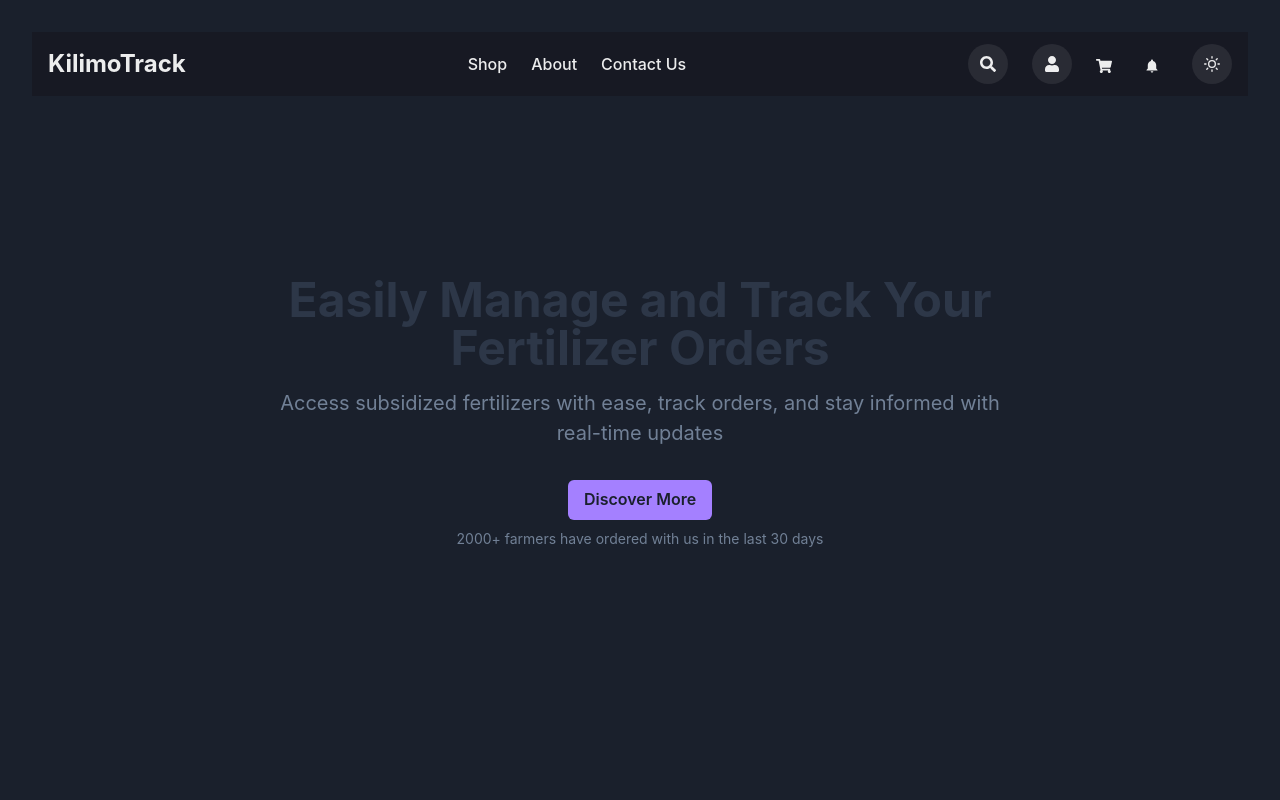
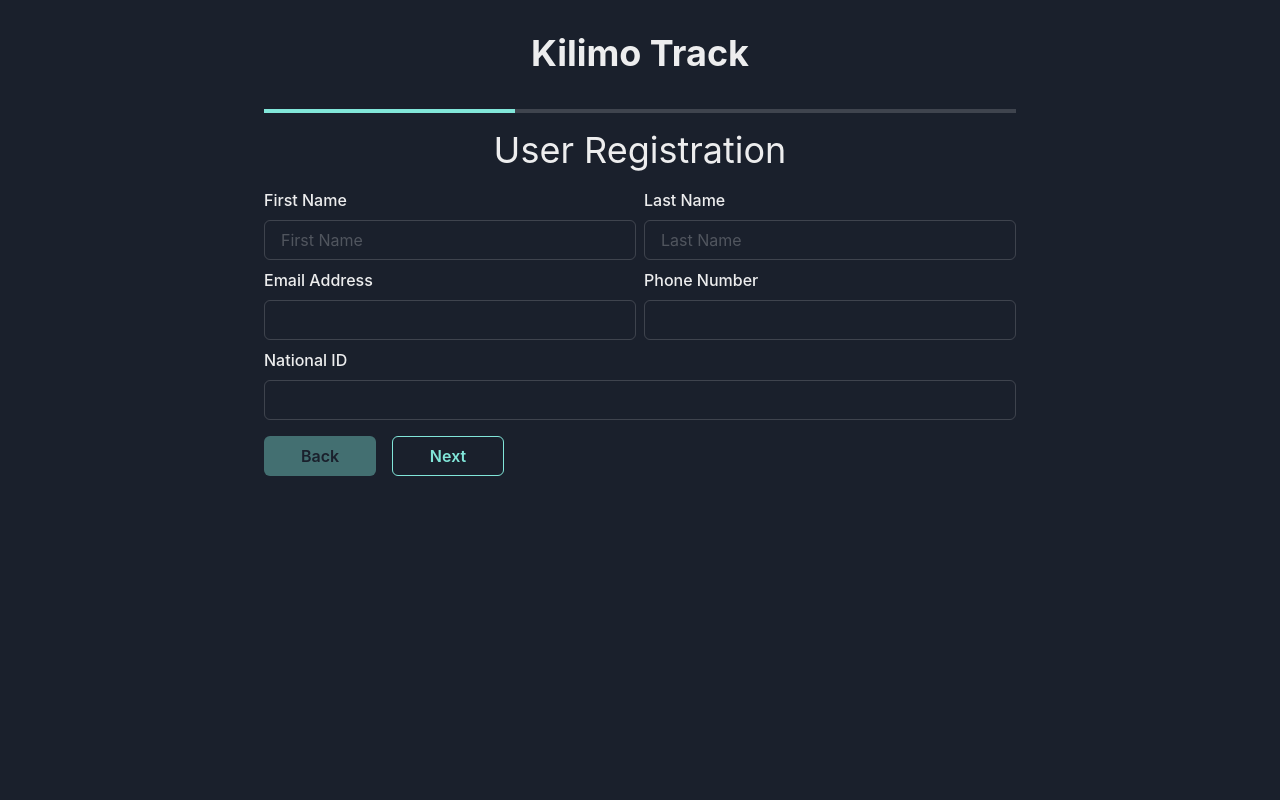
Before and after one commit to see-3pO/KilimoTrack, a React (Vite) app in the folder FrontEnd/KilimoTrack/: page / in a window 1280 px wide. Shown: the top 800 px of the page. Built offline with nearby package versions, Linux system fonts and the light colour scheme.

Commit message:
Created new multistep registration form

```diff
--- a/FrontEnd/KilimoTrack/src/App.tsx
+++ b/FrontEnd/KilimoTrack/src/App.tsx
@@ -5,18 +5,20 @@ import FeatureSection from "./pages/home/FeatureSection";
 import BenefitsSection from "./pages/home/BenefitsSection";
 import FAQSection from "./pages/home/FAQSection";
 import Footer from "./components/Footer";
+import RegForm from "./pages/registration/RegForm";
 // import TestForm from "./test/TestForm";
 
 function App() {
   return (
     <>
-      <Layout>
+      {/* <Layout>
         <HeroSection />
         <FeatureSection />
         <BenefitsSection />
         <FAQSection />
         <Footer />
-      </Layout>
+      </Layout> */}
+      <RegForm />
       {/* <NavBar /> */}
     </>
   );
--- /dev/null
+++ b/FrontEnd/KilimoTrack/src/pages/registration/RegForm.tsx
@@ -0,0 +1,273 @@
+import {
+  Box,
+  Button,
+  ButtonGroup,
+  Flex,
+  FormControl,
+  FormLabel,
+  GridItem,
+  Heading,
+  Input,
+  InputGroup,
+  InputRightElement,
+  NumberDecrementStepper,
+  NumberIncrementStepper,
+  NumberInput,
+  NumberInputField,
+  NumberInputStepper,
+  Progress,
+  Select,
+  Stack,
+  useToast,
+  VStack,
+} from "@chakra-ui/react";
+import countiesInKenya from "../../data/counties";
+import { useState } from "react";
+import { FaEye, FaEyeSlash } from "react-icons/fa";
+
+const UserInfo = () => {
+  return (
+    <>
+      <Heading w="100%" textAlign="center" fontWeight="normal" my={4}>
+        User Registration
+      </Heading>
+      <Stack>
+        <Flex gap={2}>
+          <FormControl>
+            <FormLabel htmlFor="first-name">First Name</FormLabel>
+            <Input
+              type="text"
+              placeholder="First Name"
+              id="first-name"
+              name="firstName"
+            />
+          </FormControl>
+
+          <FormControl>
+            <FormLabel htmlFor="last-name">Last Name</FormLabel>
+            <Input
+              type="text"
+              placeholder="Last Name"
+              id="last-name"
+              name="lastName"
+            />
+          </FormControl>
+        </Flex>
+        <Flex gap={2}>
+          <FormControl>
+            <FormLabel>Email Address</FormLabel>
+            <Input type="email" id="email" name="email" />
+          </FormControl>
+
+          <FormControl>
+            <FormLabel>Phone Number</FormLabel>
+            <Input type="tel" id="phone-number" name="phoneNumber" />
+          </FormControl>
+        </Flex>
+        <FormControl>
+          <FormControl>
+            <FormLabel>National ID</FormLabel>
+            <Input type="number" id="national-id" name="nationalID" />
+          </FormControl>
+        </FormControl>
+      </Stack>
+    </>
+  );
+};
+
+const FarmDetails = () => {
+  return (
+    <>
+      <Heading w="100%" textAlign="center" fontWeight="normal" my={4}>
+        Farm Details
+      </Heading>
+
+      <FormControl as={GridItem}>
+        <FormLabel>Select County</FormLabel>
+        <Select placeholder="Select County" name="county" id="county">
+          {countiesInKenya.map((county) => (
+            <option key={county.id}>{county.name}</option>
+          ))}
+        </Select>
+      </FormControl>
+
+      <FormControl as={GridItem}>
+        <FormLabel>Town</FormLabel>
+        <Input
+          type="text"
+          name="town"
+          id="town"
+          autoComplete="town"
+          focusBorderColor="brand.400"
+          shadow="sm"
+          size="sm"
+          w="full"
+          rounded="md"
+        />
+      </FormControl>
+
+      <FormControl as={GridItem}>
+        <FormLabel>Farm size (acres)</FormLabel>
+        <NumberInput
+          min={0.1}
+          precision={1}
+          step={0.1}
+          focusBorderColor="brand.200"
+        >
+          <NumberInputField />
+          <NumberInputStepper>
+            <NumberIncrementStepper />
+            <NumberDecrementStepper />
+          </NumberInputStepper>
+        </NumberInput>
+      </FormControl>
+
+      <FormControl as={GridItem}>
+        <FormLabel>Crops Grown</FormLabel>
+        <Input
+          type="text"
+          name="cropsGrown"
+          id="crops"
+          placeholder="Enter crops grown"
+        />
+      </FormControl>
+    </>
+  );
+};
+
+const CreatePass = () => {
+  const [showPassword, setShowPassword] = useState(false);
+  const handleClick = () => setShowPassword(!showPassword);
+  return (
+    <>
+      <Heading w="100%" textAlign="center" fontWeight="normal" my={4}>
+        Create Password
+      </Heading>
+      <FormControl>
+        <FormLabel>Enter new Password</FormLabel>
+        <InputGroup size="md">
+          <Input
+            pr="4.5rem"
+            type={showPassword ? "text" : "password"}
+            placeholder="Enter Password"
+          />
+          <InputRightElement width="4.5rem">
+            <Button
+              colorScheme="teal"
+              h="1.75rem"
+              size="sm"
+              onClick={handleClick}
+            >
+              {showPassword ? <FaEyeSlash /> : <FaEye />}
+            </Button>
+          </InputRightElement>
+        </InputGroup>
+      </FormControl>
+
+      <FormControl>
+        <FormLabel>Confirm Password</FormLabel>
+        <InputGroup size="md">
+          <Input
+            pr="4.5rem"
+            type={showPassword ? "text" : "password"}
+            placeholder="Enter Password"
+          />
+          <InputRightElement width="4.5rem">
+            <Button
+              colorScheme="teal"
+              h="1.75rem"
+              size="sm"
+              onClick={handleClick}
+            >
+             {showPassword ? <FaEyeSlash /> : <FaEye />}
+            </Button>
+          </InputRightElement>
+        </InputGroup>
+      </FormControl>
+    </>
+  );
+};
+
+const RegForm = () => {
+  const toast = useToast();
+  const [step, setStep] = useState(1);
+  const [progress, setProgress] = useState(33.33);
+  return (
+    <>
+      {/*header*/}
+      <VStack as="header">
+        <Heading as="h1">Kilimo Track</Heading>
+      </VStack>
+      <Box m="10px auto" maxW={800} p={6} as="form" rounded="lg">
+        <Progress
+          colorScheme="teal"
+          size="xs"
+          value={progress}
+          isAnimated
+        ></Progress>
+        {step === 1 ? (
+          <UserInfo />
+        ) : step === 2 ? (
+          <FarmDetails />
+        ) : (
+          <CreatePass />
+        )}
+
+        <ButtonGroup mt={4} w="100%">
+          <Flex w="100%" justifyContent="space-between">
+            <Flex gap={4}>
+              <Button
+                w="7rem"
+                colorScheme="teal"
+                variant="solid"
+                onClick={() => {
+                  setStep(step - 1);
+                  setProgress(progress - 33.33);
+                }}
+                isDisabled={step === 1}
+              >
+                Back
+              </Button>
+              <Button
+                w="7rem"
+                colorScheme="teal"
+                variant="outline"
+                isDisabled={step === 3}
+                onClick={() => {
+                  setStep(step + 1);
+                  if (step === 3) {
+                    setProgress(100);
+                  } else {
+                    setProgress(progress + 33.33);
+                  }
+                }}
+              >
+                Next
+              </Button>
+            </Flex>
+            {step === 3 ? (
+              <Button
+                variant="solid"
+                w="7rem"
+                colorScheme="red"
+                onClick={() => {
+                  toast({
+                    title: "User Registered",
+                    description: "We've created your account for you.",
+                    status: "success",
+                    duration: 9000,
+                    isClosable: true,
+                  });
+                }}
+              >
+                Register
+              </Button>
+            ) : null}
+          </Flex>
+        </ButtonGroup>
+      </Box>
+    </>
+  );
+};
+
+export default RegForm;
```
